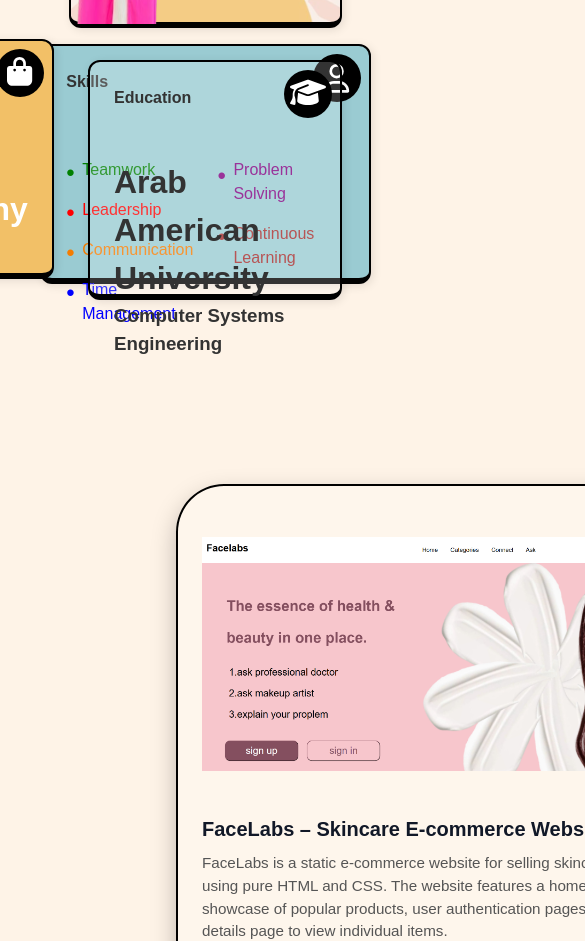
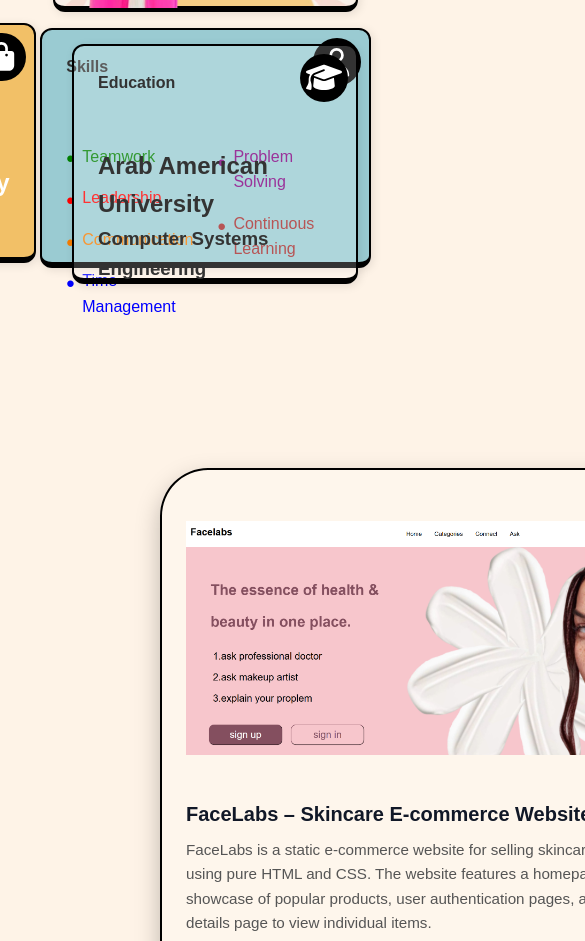
Before and after one commit to basantjaradat/Portfolio, a Next.js app: page / in a window 390 px wide. Shown: the part 820-1761 px from the top of the page, 585 px wide, since content can reach past the window. Built offline with nearby package versions, Linux system fonts and the light colour scheme.

Commit message:
Update global.css

```diff
--- a/src/styles/global.css
+++ b/src/styles/global.css
@@ -1,6 +1,8 @@
+/* src/styles/global.css */
+
 html {
+  box-sizing: border-box;
   font-size: 16px;
-  box-sizing: border-box;
 }
 
 *, *::before, *::after {
@@ -10,19 +12,41 @@
 }
 
 body {
-  font-family: sans-serif;
-  line-height: 1.5;
-  padding: 1rem;
-  background: #f7f7f7;
+  font-family: 'Arial', sans-serif;
+  background-color: #fefefe;
+  color: #222;
+  line-height: 1.6;
+  padding: 0;
+  margin: 0;
 }
 
+/* Images scale properly */
 img {
   max-width: 100%;
   height: auto;
 }
 
-.global-container {
+/* Responsive typography */
+h1 {
+  font-size: 2rem;
+}
+
+@media (max-width: 768px) {
+  h1 {
+    font-size: 1.5rem;
+  }
+}
+
+/* Utility container class you can use freely */
+.responsive-container {
   max-width: 1200px;
   margin: 0 auto;
   padding: 1rem;
 }
+
+/* Flex helper (optional) */
+.flex-wrap {
+  display: flex;
+  flex-wrap: wrap;
+  gap: 1rem;
+}
```
